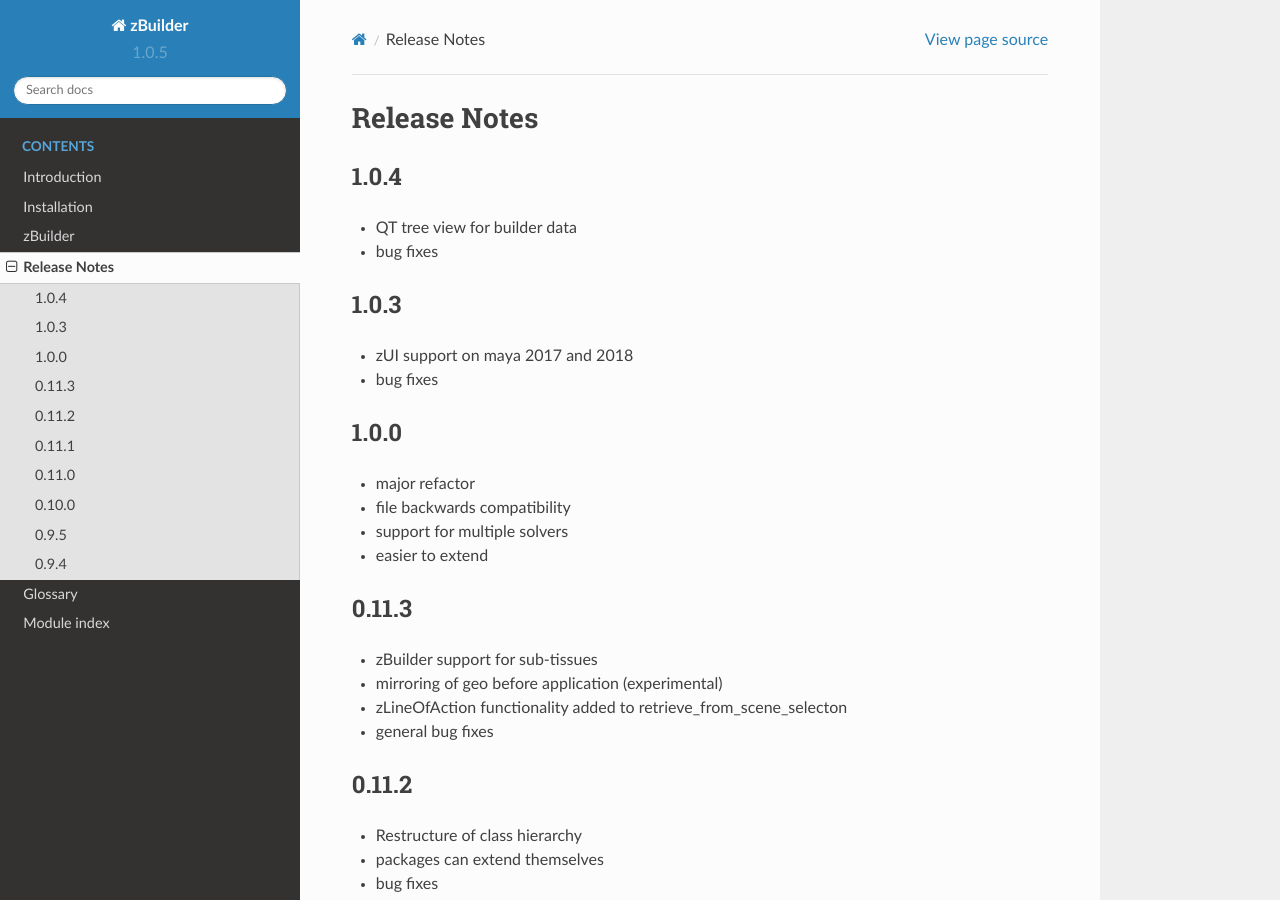
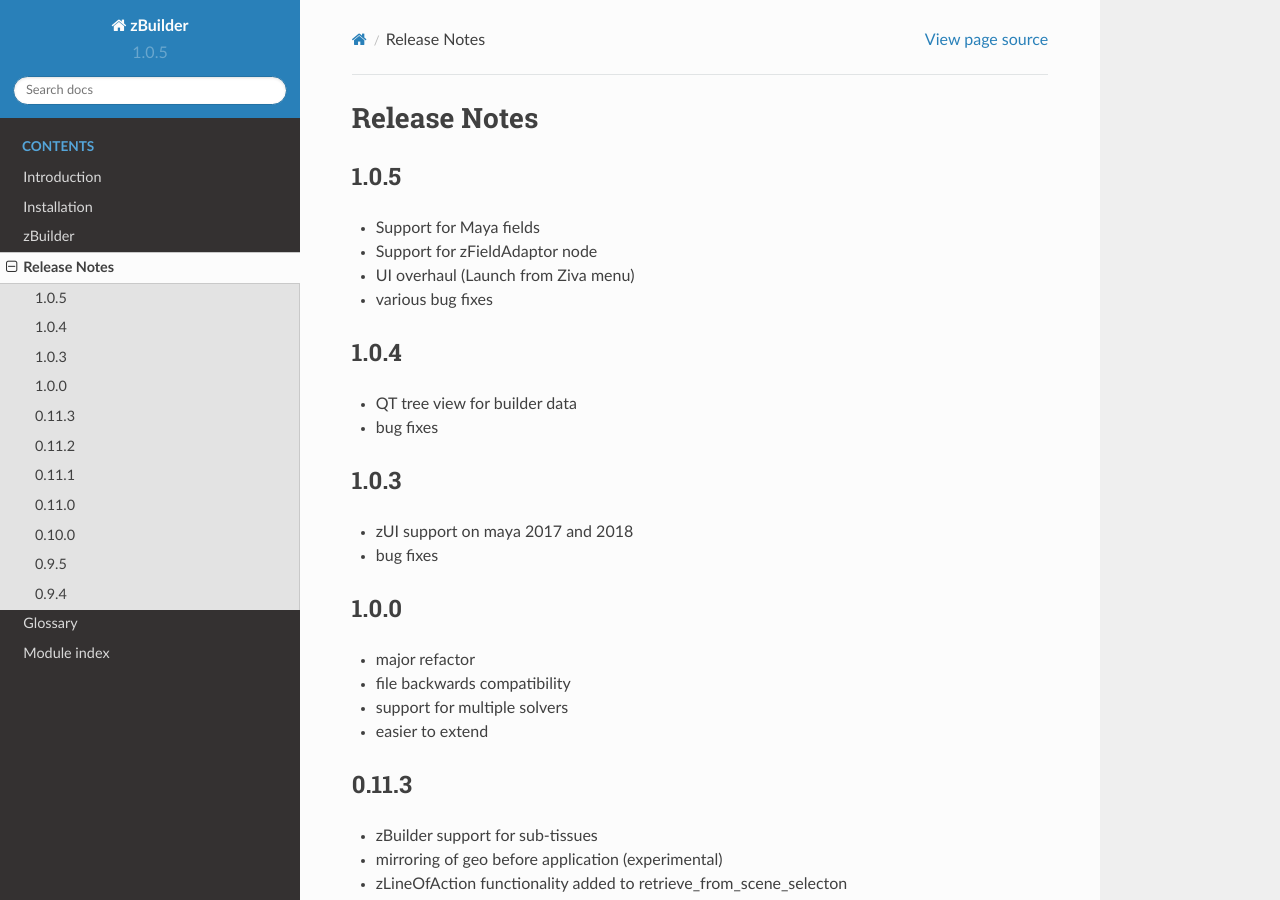
Before and after one commit to Unity-Technologies/ziva-vfx-utils, a Sphinx documentation site: the page built from docs/release.rst, in a window 1280 px wide and 900 px high. Built offline with Sphinx 7.4.7 and the Read the Docs theme 2.0.0, drawn with Linux system fonts in a browser that asks for light colours; pages that are not in the unit, such as notebooks, are missing from menus.

Commit message:
Update release notes to include details

```diff
--- a/docs/release.rst
+++ b/docs/release.rst
@@ -1,18 +1,24 @@
 Release Notes
 =============
+1.0.5
+-----
+* Support for Maya fields
+* Support for zFieldAdaptor node
+* UI overhaul (Launch from Ziva menu)
+* various bug fixes
 
 1.0.4
-------
+-----
 * QT tree view for builder data
 * bug fixes
 
 1.0.3
-------
+-----
 * zUI support on maya 2017 and 2018
 * bug fixes
 
 1.0.0
-------
+-----
 * major refactor
 * file backwards compatibility
 * support for multiple solvers
```
